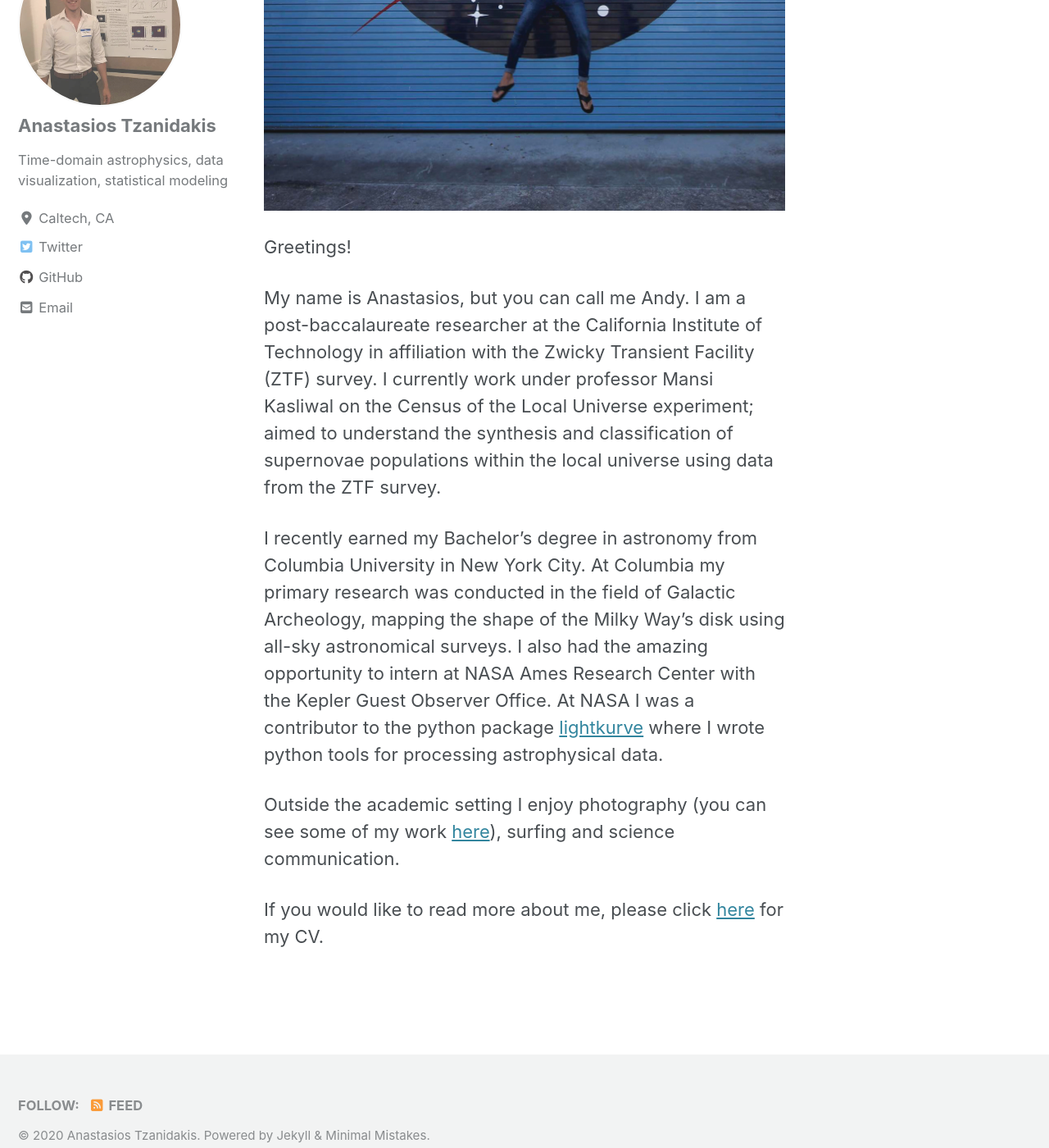
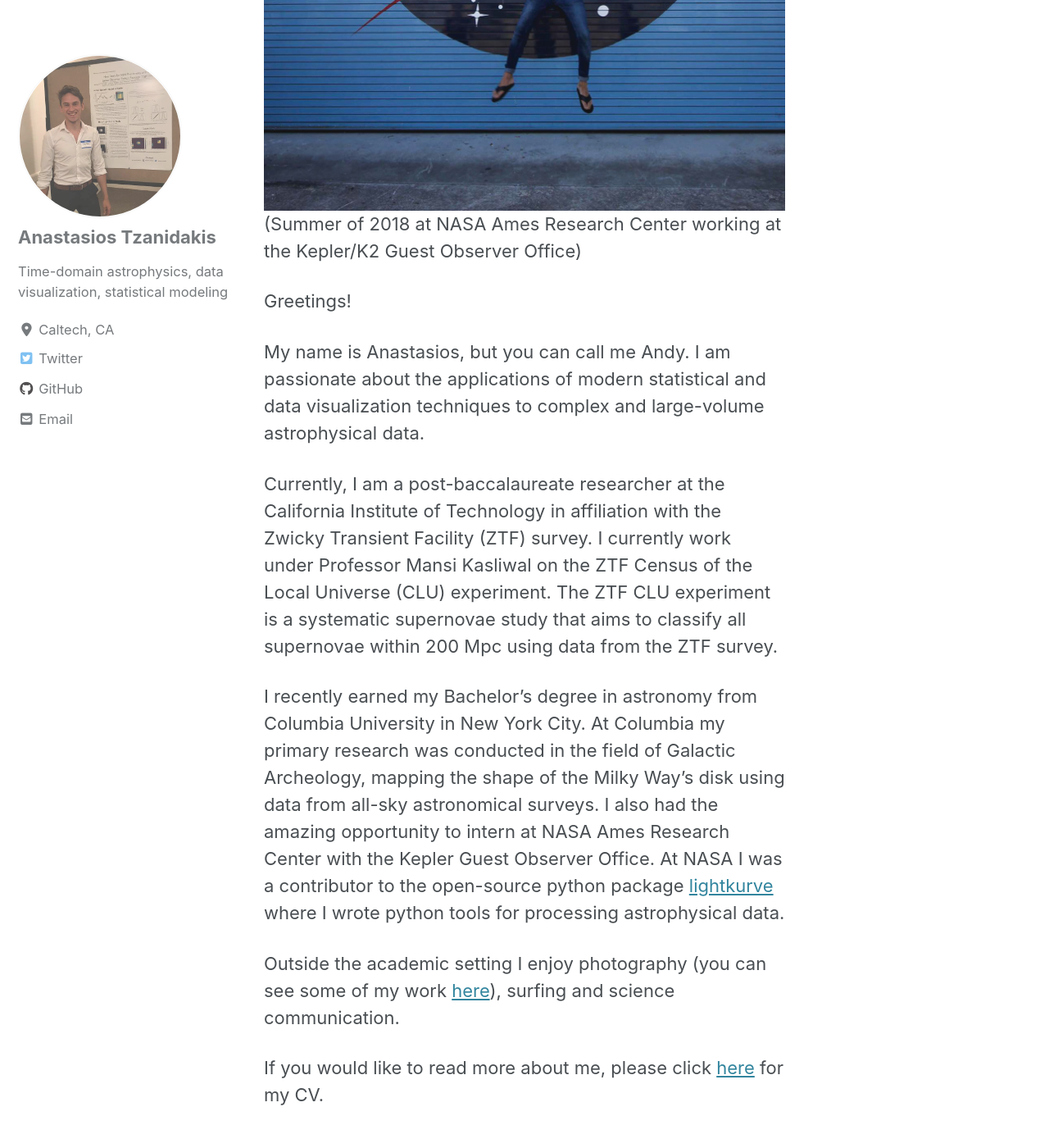
Before and after one commit to AndyTza/andytza.github.io, a Jekyll site: the page built from _pages/about.md, in a window 1280 px wide and 1400 px high, scrolled down 579 px. Shown: the whole window at 82% size. Built offline with Jekyll 4.4.1, drawn with Linux system fonts in a browser that asks for light colours; cached includes are drawn as plain includes; nearby versions of some CDN libraries.

Commit message:
working on new format

```diff
--- a/_pages/about.md
+++ b/_pages/about.md
@@ -13,15 +13,17 @@ permalink: /about/
   gtag('config', 'UA-164344843-1');
 </script>
 
-![alt text](/images/nasame.jpg "Fun photograph of me at NASA Ames Research Center" height="20" width="20")
-
+![alt text](/images/nasame.jpg "Fun photograph of me at NASA Ames Research Center" height="15" width="15")
+(Summer of 2018 at NASA Ames Research Center working at the Kepler/K2 Guest Observer Office)
 
 Greetings!
 
-My name is Anastasios, but you can call me Andy. I am a post-baccalaureate researcher at the California Institute of Technology in affiliation with the Zwicky Transient Facility (ZTF) survey. I currently work under professor Mansi Kasliwal on the Census of the Local Universe experiment; aimed to understand the synthesis and classification of supernovae populations within the local universe using data from the ZTF survey.
+My name is Anastasios, but you can call me Andy. I am passionate about the applications of modern statistical and data visualization techniques to complex and large-volume astrophysical data.
 
-I recently earned my Bachelor's degree in astronomy from Columbia University in New York City. At Columbia my primary research was conducted in the field of Galactic Archeology, mapping the shape of the Milky Way's disk using all-sky astronomical surveys. I also had the amazing opportunity to intern at NASA Ames Research Center with the Kepler Guest Observer Office. At NASA I was a contributor to the python package [lightkurve](https://docs.lightkurve.org/index.html) where I wrote python tools for processing astrophysical data.
+Currently, I am a post-baccalaureate researcher at the California Institute of Technology in affiliation with the Zwicky Transient Facility (ZTF) survey. I currently work under Professor Mansi Kasliwal on the ZTF Census of the Local Universe (CLU) experiment. The ZTF CLU experiment is a systematic supernovae study that aims to classify all supernovae within 200 Mpc using data from the ZTF survey.
 
-Outside the academic setting I enjoy photography (you can see some of my work [here](google.com)), surfing and science communication.
+I recently earned my Bachelor's degree in astronomy from Columbia University in New York City. At Columbia my primary research was conducted in the field of Galactic Archeology, mapping the shape of the Milky Way's disk using data from all-sky astronomical surveys. I also had the amazing opportunity to intern at NASA Ames Research Center with the Kepler Guest Observer Office. At NASA I was a contributor to the open-source python package [lightkurve](https://docs.lightkurve.org/index.html) where I wrote python tools for processing astrophysical data.
+
+Outside the academic setting I enjoy photography (you can see some of my work [here](https://www.instagram.com/atoceans/)), surfing and science communication.
 
 If you would like to read more about me, please click [here](https://github.com/AndyTza/andytza.github.io/raw/master/quals/CV_Astronomy___Tzanidakis__Detailed____New.pdf) for my CV.
```
Also changed, not shown: _pages/data_visualization.md (+15 -12 lines).
